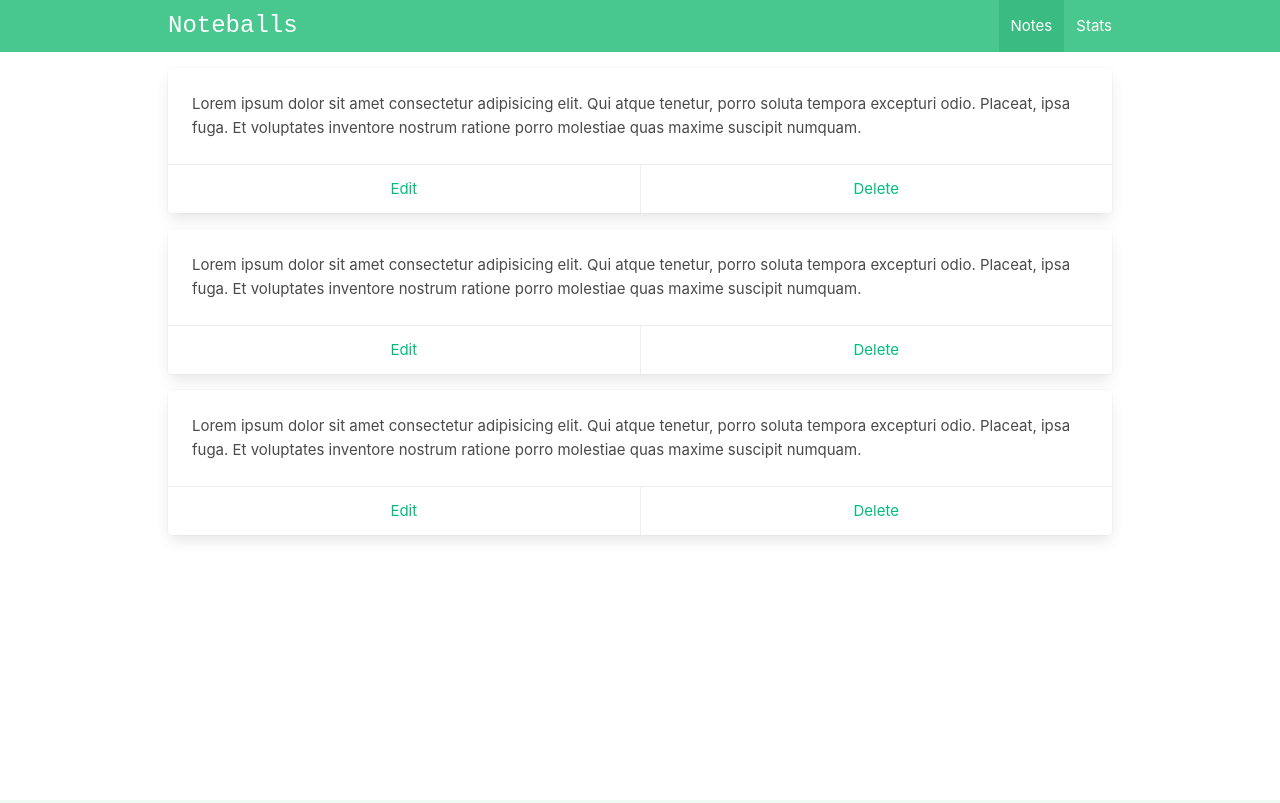
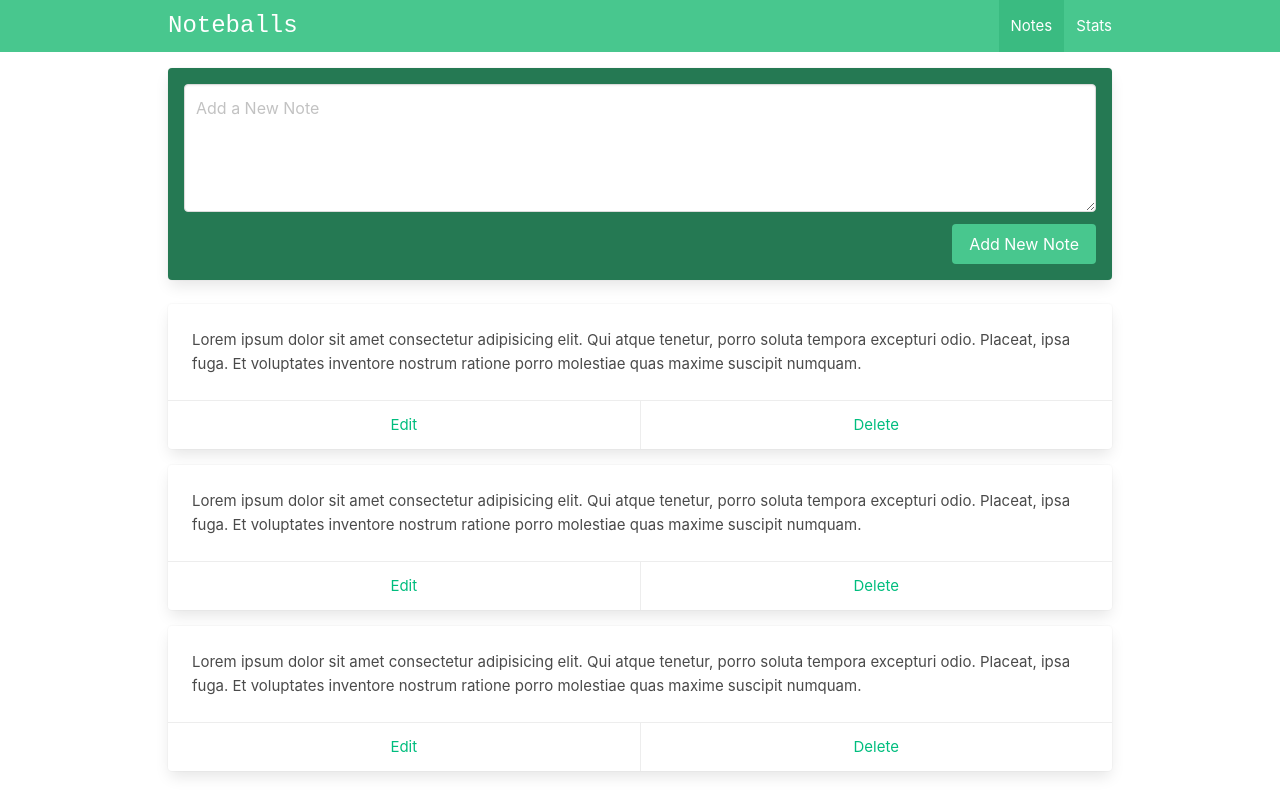
Before and after one commit to coach77777/vue-composition-api-course, a Vue app in the folder vue-composition-api-noteballs/: page /#/ in a window 1280 px wide. Built offline with nearby package versions, Linux system fonts and the light colour scheme.

Commit message:
AddNoteFormDesign

```diff
--- a/vue-composition-api-noteballs/src/views/ViewNotes.vue
+++ b/vue-composition-api-noteballs/src/views/ViewNotes.vue
@@ -1,5 +1,25 @@
 <template>
 <div class="notes">
+
+<div class="card has-background-success-dark p-4 mb-5">
+  <div class="field">
+
+    <div class="control">
+     <textarea
+        class="textarea"
+        placeholder="Add a New Note"
+      />
+    </div>
+  </div>
+
+  <div class="field is-grouped is-grouped-right">
+    <div class="control">
+      <button class="button is-link has-background-success">Add New Note</button>
+    </div>
+  </div>
+</div>
+
+
   <div
   v-for ="i in 3"
   class="card mb-4">
```
